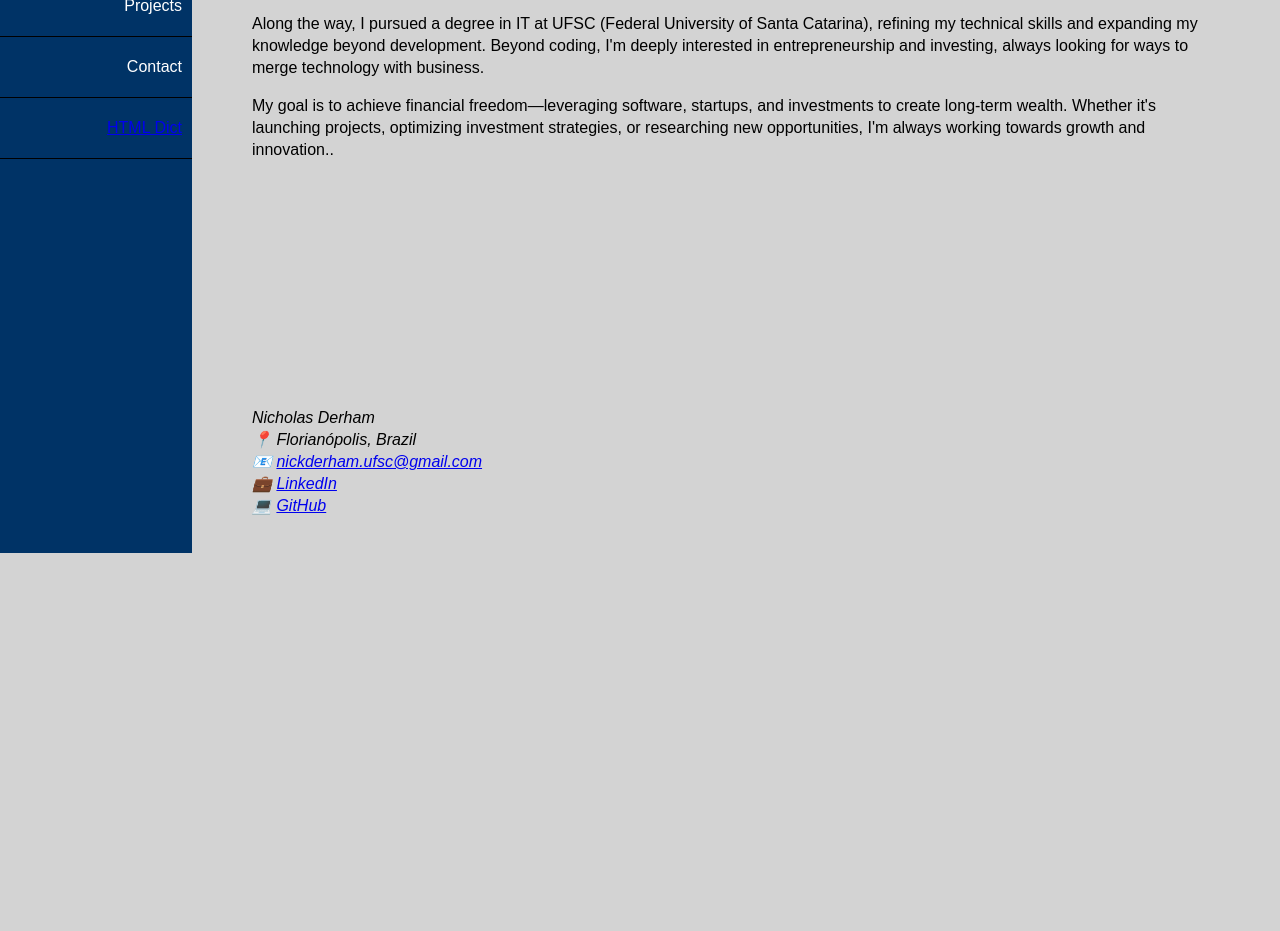
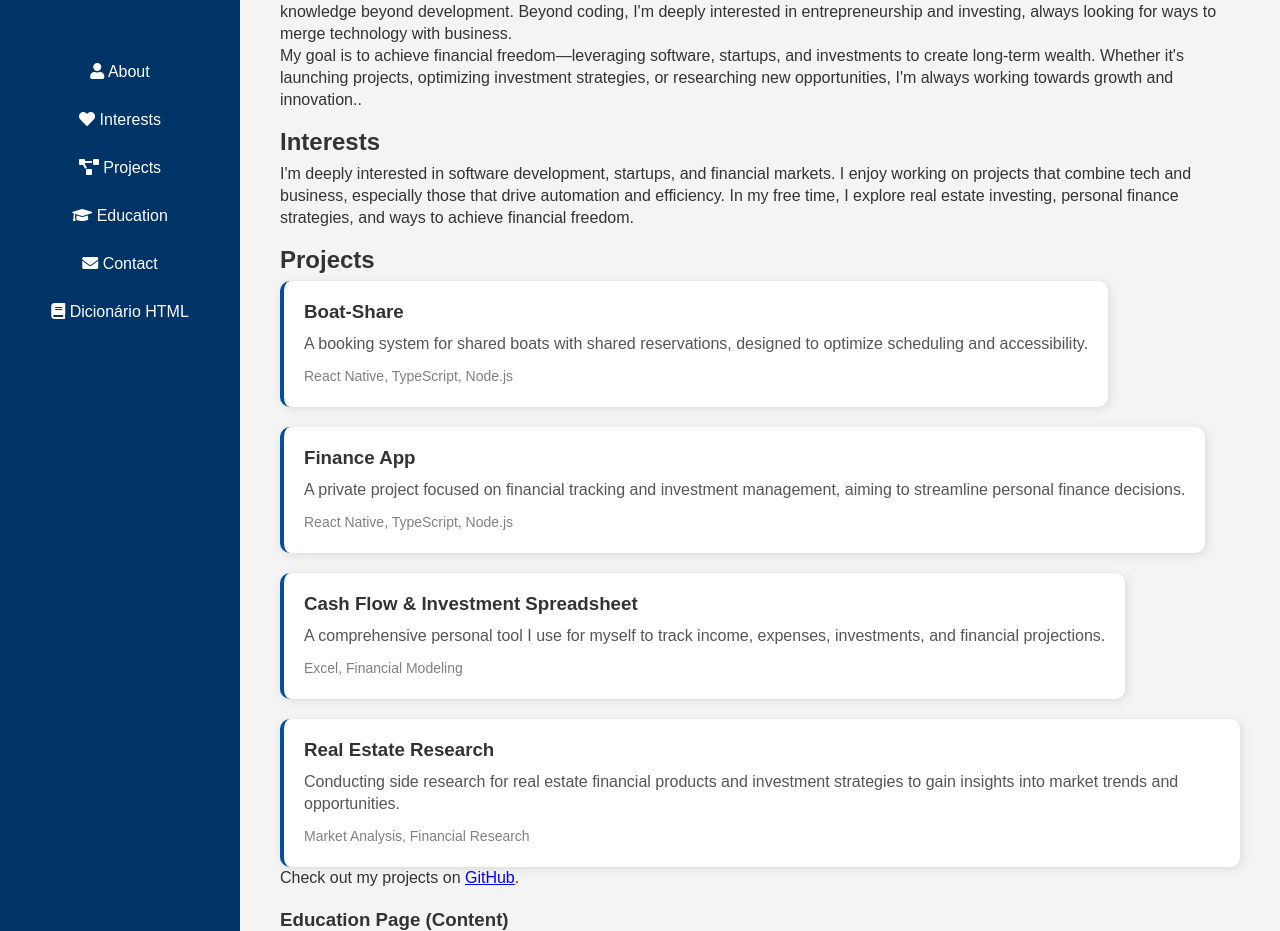
Before and after one commit to NicholasDhm/personalWebSite, a plain HTML site: page index.html in a window 1280 px wide. Shown: the part 247-1178 px from the top of the page. Before the commit the page ends 800 px from the top, so only its background shows below. Drawn offline with Linux system fonts and the light colour scheme.

Commit message:
massive component refactoring to implement new styles and layout for the whole page

```diff
--- a/index.html
+++ b/index.html
@@ -1,27 +1,26 @@
 <!DOCTYPE html>
-<html lang="en">
+<html lang="en-US">
 <head>
   <meta charset="UTF-8">
   <meta name="viewport" content="width=device-width, initial-scale=1.0">
-  <title>WebProject 1</title>
+  <title>My Portfolio</title>
   <link rel="stylesheet" href="styles.css">
+  <link rel="stylesheet" href="https://cdnjs.cloudflare.com/ajax/libs/font-awesome/5.15.3/css/all.min.css">
 </head>
 <body>
   <aside>
+    <img src="C:\Users\nickd\Downloads\nick_whatsapp_photo.jpg"/>
     <div class="nav">
-      <div class="random_space">
-        <div class="profile_img"></div>
-      </div>
-      <div class="nav_item" onclick="navItemClick('about')">About</div>
-      <div class="nav_item" onclick="navItemClick('interests')">Interests</div>
-      <div class="nav_item"onclick="navItemClick('projects')">Projects</div>
-      <div class="nav_item"onclick="navItemClick('contact')">Contact</div>
-      <div class="nav_item last"><a href="html_dict.html">HTML Dict</a></div>
+      <div class="nav_item" onclick="navItemClick('about')"><i class="fas fa-user"></i> About</div>
+      <div class="nav_item" onclick="navItemClick('interests')"><i class="fas fa-heart"></i> Interests</div>
+      <div class="nav_item" onclick="navItemClick('projects')"><i class="fas fa-project-diagram"></i> Projects</div>
+      <div class="nav_item" onclick="navItemClick('education')"><i class="fas fa-graduation-cap"></i> Education</div>
+      <div class="nav_item" onclick="navItemClick('contact')"><i class="fas fa-envelope"></i> Contact</div>
+      <div class="nav_item last"><a href="html_dict.html"><i class="fas fa-book"></i> Dicionário HTML</a></div>
     </div>
-    <!-- <div class="toggle" div> -->
   </aside>
 
-  <section class="section_container">
+  <section class="data_container">
     <header>
       <h1>Welcome, this is my personal web page!</h1>
     </header>
@@ -33,44 +32,95 @@
         <p>Along the way, I pursued a degree in IT at UFSC (Federal University of Santa Catarina), refining my technical skills and expanding my knowledge beyond development. Beyond coding, I'm deeply interested in entrepreneurship and investing, always looking for ways to merge technology with business.</p>
         <p>My goal is to achieve financial freedom—leveraging software, startups, and investments to create long-term wealth. Whether it's launching projects, optimizing investment strategies, or researching new opportunities, I'm always working towards growth and innovation..</p>
       </section>
-      <section id="interests" class="empty">
+
+      <section id="interests">
         <h2>Interests</h2>
         <p>I'm deeply interested in software development, startups, and financial markets. I enjoy working on projects that combine tech and business, especially those that drive automation and efficiency. In my free time, I explore real estate investing, personal finance strategies, and ways to achieve financial freedom.</p>
       </section>
-      <section id="projects" class="empty projects">
+
+      <section id="projects">
         <h2>Projects</h2>
-        <li>
-          <strong>Boat-Share</strong>
-          - A booking system for shared boats with shared reservations, designed to optimize scheduling and accessibility. Built with React Native, using Typescript and NodeJs.
-        </li>
-        <li>
-          <strong>Finance App </strong>
-          - A private project focused on financial tracking and investment management, aiming to streamline personal finance decisions. Also built with React Native, using Typescript and NodeJs.
-        </li>
-        <li>
-          <strong>Cash Flow & Investment Spreadsheet</strong>
-          - A comprehensive personal tool I use for myself to track income, expenses, investments, and financial projections.
-        </li>
-        <li>
-          <strong>Real Estate Research</strong>
-          - Conducting side research for a Real Estate's financial products and investment strategies to gain insights into market trends and opportunities.
-        </li>
-        <p>Check out my projects on <a href="https://www.github.com/NicholasDhm">GitHub</a>.</p>
+        <div class="projects-container">
+          <div class="project-card">
+            <h3>Boat-Share</h3>
+            <p>A booking system for shared boats with shared reservations, designed to optimize scheduling and accessibility.</p>
+            <span>React Native, TypeScript, Node.js</span>
+          </div>
+          <div class="project-card">
+            <h3>Finance App</h3>
+            <p>A private project focused on financial tracking and investment management, aiming to streamline personal finance decisions.</p>
+            <span>React Native, TypeScript, Node.js</span>
+          </div>
+          <div class="project-card">
+            <h3>Cash Flow & Investment Spreadsheet</h3>
+            <p>A comprehensive personal tool I use for myself to track income, expenses, investments, and financial projections.</p>
+            <span>Excel, Financial Modeling</span>
+          </div>
+          <div class="project-card">
+            <h3>Real Estate Research</h3>
+            <p>Conducting side research for real estate financial products and investment strategies to gain insights into market trends and opportunities.</p>
+            <span>Market Analysis, Financial Research</span>
+          </div>
+        </div>
+        <p class="github-link">
+          Check out my projects on <a href="https://www.github.com/NicholasDhm">GitHub</a>.
+        </p>
       </section>
-      <section id="contact" class="empty">
+
+      <section id="education">
+        <h3>Education Page (Content)</h3>
+        <h4>🎓 University Education</h4>
+        <ul>
+          <li>
+            <strong>Federal University of Santa Catarina (UFSC)</strong> - IT Degree (Ongoing)
+          </li>
+          <ul>
+            <li>Expanding technical knowledge in software development, data structures, and system design.</li>
+            <li>Balancing academic studies with real-world experience in tech and business.</li>
+          </ul>
+        </ul>
+
+        <h4>📜 Certifications & Courses</h4>
+        <ul>
+          <li>
+            <strong>Udemy - SQL & RDBMS Certification</strong>
+            <ul>
+              <li>Mastered relational database concepts, normalization, and SQL queries.</li>
+            </ul>
+          </li>
+          <li>
+            <strong>Angular University - Frontend Development</strong>
+            <ul>
+              <li>Learned Angular fundamentals before transitioning into professional work at Atomus.</li>
+            </ul>
+          </li>
+        </ul>
+
+        <h4>🏢 Professional Learning at Atomus</h4>
+        <ul>
+          <li><strong>SQL & RDBMS</strong> - Applied database management skills in real projects.</li>
+          <li><strong>Angular</strong> - Built production-grade frontend applications.</li>
+          <li><strong>C#</strong> - Developed and maintained backend services in a full-stack role.</li>
+        </ul>
+      </section>
+
+      <!-- <section id="contact">
         <h2>Contact</h2>
         <p>Want to connect? Feel free to reach out!</p>
         <p>📧 Email: nickderham.ufsc@gmail.com</p>
-        <p>💼 LinkedIn: <a href="https://www.linkedin.com/in/nick">NicholasDerham</a>.</p>
+        <p>💼 LinkedIn: <a href="https://www.linkedin.com/in/NicholasDerham">NicholasDerham</a>.</p>
         <p>💻 GitHub: <a href="https://www.github.com/NicholasDhm">NicholasDhm</a>.</p>
-      </section>
-      <footer>
+      </section> -->
+
+      <footer id="contact">
+        <h2>Contact</h2>
         <address>
+          <p>Want to connect? Feel free to reach out!</p>
           <p>
             Nicholas Derham<br>
             📍 Florianópolis, Brazil<br>
             📧 <a href="mailto:nickderham.ufsc@gmail.com">nickderham.ufsc@gmail.com</a><br>
-            💼 <a href="https://www.linkedin.com/in/nick">LinkedIn</a><br>
+            💼 <a href="https://www.linkedin.com/in/NicholasDerham">LinkedIn</a><br>
             💻 <a href="https://www.github.com/NicholasDhm">GitHub</a>
           </p>
         </address>
@@ -82,16 +132,16 @@
 
 <script>
   function navItemClick(route) {
-    const sections = document.querySelectorAll('.container section[id]');
-    sections.forEach(section => {
-      if (section.id === route) {
-        section.classList.remove('empty');
-      } else {
-        section.classList.add('empty');
-      }
-    });
-    // const targetSection = document.getElementById(route);
-    // targetSection.scrollIntoView({ behavior: 'smooth' });
+    // const sections = document.querySelectorAll('.container section[id]');
+    // sections.forEach(section => {
+    //   if (section.id === route) {
+    //     section.classList.remove('empty');
+    //   } else {
+    //     section.classList.add('empty');
+    //   }
+    // });
+    const targetSection = document.getElementById(route);
+    targetSection.scrollIntoView({ behavior: 'smooth' });
   }
 </script>
 
--- a/styles.css
+++ b/styles.css
@@ -4,105 +4,203 @@
   --accent-color: #00509e;
   --light-color: #cce7ff;
   --dark-color: #000a1a;
-  --light-grey: #d3d3d3;
+  --light-grey: #f4f4f4;
+  --text-color: #333;
 }
 
-html {
-  height: 100%;
-  width: 100%;
+html, body {
+  min-height: 100vh;
+  overflow-y: auto;
   margin: 0;
   font-family: 'Poppins', sans-serif;
+  color: var(--text-color);
+  background-color: var(--light-grey);
 }
 
 body {
   display: flex;
-  height: 100%;
-  width: 100%;
+  flex-direction: row;
+  overflow: hidden;
+
+  p, h1, h2, h3, h4 {
     margin: 0;
-  background-color: var(--light-grey);
+  }
 }
 
 aside {
+  width: 250px;
   height: inherit;
+  background-color: var(--secondary-color);
+  transition: width 0.3s ease-in-out;
   display: flex;
-  justify-content: space-between;
   flex-direction: column;
-  width: 15%;
-  margin: 0;
-  background-color: var(--secondary-color);
-  transition: width 0.3s ease;
+  align-items: center;
+  padding: 20px;
+  gap: 80px;
+
+  img {
+    border-radius: 50%;
+    height: 200px;
+    width: 200px;
+    display: flex;
+    align-items: center;
+    justify-content: center;
+  }
+}
+
+aside:hover {
+  width: 300px;
+}
 
 .nav {
-    height: 100%;
+  flex-grow: 1;
+  display: flex;
+  flex-direction: column;
+  gap: 10px;
   width: 100%;
 }
 
-  .random_space {
-    height: 12.5%;
-    width: inherit;
+.nav_item {
+  background-color: var(--secondary-color);
+  color: white;
+  padding: 10px;
+  text-align: center;
+  border-radius: 8px;
+  cursor: pointer;
+  transition: background-color 0.3s;
 }
 
-  .nav_item {
-    height: 40px;
-    padding: 10px;
-    display: flex;
-    align-items: center;
-    justify-content: flex-end;
-    cursor: pointer;
-    border-top: 1px solid black;
-    color: white;
-
-    &.last {
-      border-bottom: 1px solid black;
+.nav_item:hover {
+  background-color: var(--accent-color);
 }
 
-    &:hover {
-      background-color: var(--accent-color);
+.nav_item a {
+  color: white;
+  text-decoration: none;
 }
+
+.data_container {
+  flex-grow: 1;
+  background-color: var(--light-grey);
+  display: flex;
+  flex-direction: column;
+  overflow-y: auto;
+  padding: 20px;
+  gap: 40px;
+}
+
+header {
+  background-color: var(--primary-color);
+  color: white;
+  padding: 20px;
+  border-radius: 8px;
+  box-shadow: 0 5px 15px rgba(0, 0, 0, 0.1);
+}
+
+.container {
+  flex-grow: 1;
+  display: flex;
+  flex-direction: column;
+  justify-content: space-between;
+  line-height: 22px;
+  padding: 0 20px;
+  gap: 20px;
+
+  h2 {
+    padding-bottom: 10px;
   }
 }
 
-.section_container {
-  width: 85%;
-  height: 100%;
-
-  header {
-    background-color: var(--primary-color);
-    height: 12.5%;
-    width: 100%;
-    margin: 0;
-    display: flex;
-    align-items: end;
-
-    h1 {
-      padding-left: 10%;
-      margin: 0;
-      padding-bottom: 10px;
-      color: white;
-    }
+.projects {
+  text-align: center;
+  padding: 40px 20px;
 }
 
-  .container {
-    height: 85vh;
-    /* width: inherit; */
-    padding: 0 60px;
-    margin: 0;
-    display: flex;
-    justify-content: space-between;
-    flex-direction: column;
-    line-height: 22px;
-
-    section[class="projects"] {
+.projects-container {
   display: flex;
   flex-wrap: wrap;
-      justify-content: space-between;
+  grid-template-columns: repeat(auto-fit, minmax(280px, 1fr));
+  gap: 20px;
+  width: fit-content;
+}
+
+.project-card {
+  display: flex;
+  flex-direction: column;
   gap: 10px;
-      width: 100%;
-      margin: 0;
+  background: white;
+  border-left: 4px solid var(--accent-color);
+  box-shadow: 2px 2px 10px rgba(0, 0, 0, 0.1);
+  padding: 20px;
+  border-radius: 10px;
+  transition: transform 0.3s ease-in-out;
+
+  p {
+    color: #555;
   }
+
+  span {
+    font-size: 14px;
+    color: gray;
   }
 }
 
 .empty {
   display: none;
 }
+
+footer {
+  gap: 10px;
+  display: flex;
+  flex-direction: column;
+
+  > address {
+    padding: 10px;
+    border-radius: 8px;
+    display: flex;
+    flex-direction: column;
+    gap: 5px;
+  }
+}
+
+footer a {
+  color: black;
+  text-decoration: none;
+}
+
+footer a:hover {
+  text-decoration: underline;
+}
+
+/* Responsive Styles */
+@media (max-width: 768px) {
+  aside {
+    width: 100px;
+  }
+  aside:hover {
+    width: 100px;
+  }
+
+  .section_container {
+    padding: 10px;
+  }
+
+  header h1 {
+    font-size: 2em;
+  }
+
+  .container {
+    padding: 0;
+  }
+
+  .nav_item {
+    padding: 8px;
+    margin: 5px 0;
+  }
+}
+
+@media (hover: hover) {
+  .project-card:hover {
+    transform: translateY(-5px);
+  }
+}
```
Lines whose indentation alone changed are shown as unchanged.
